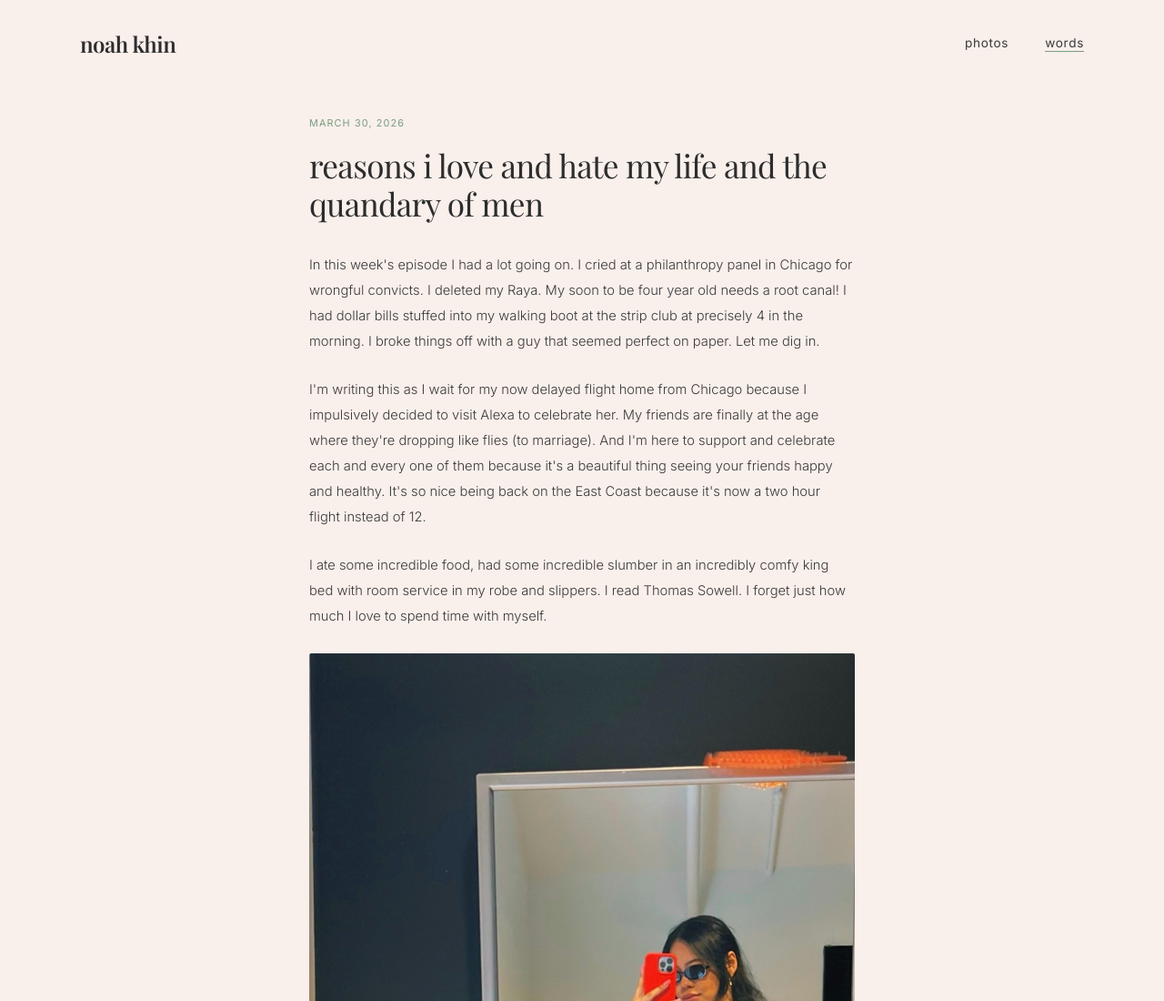
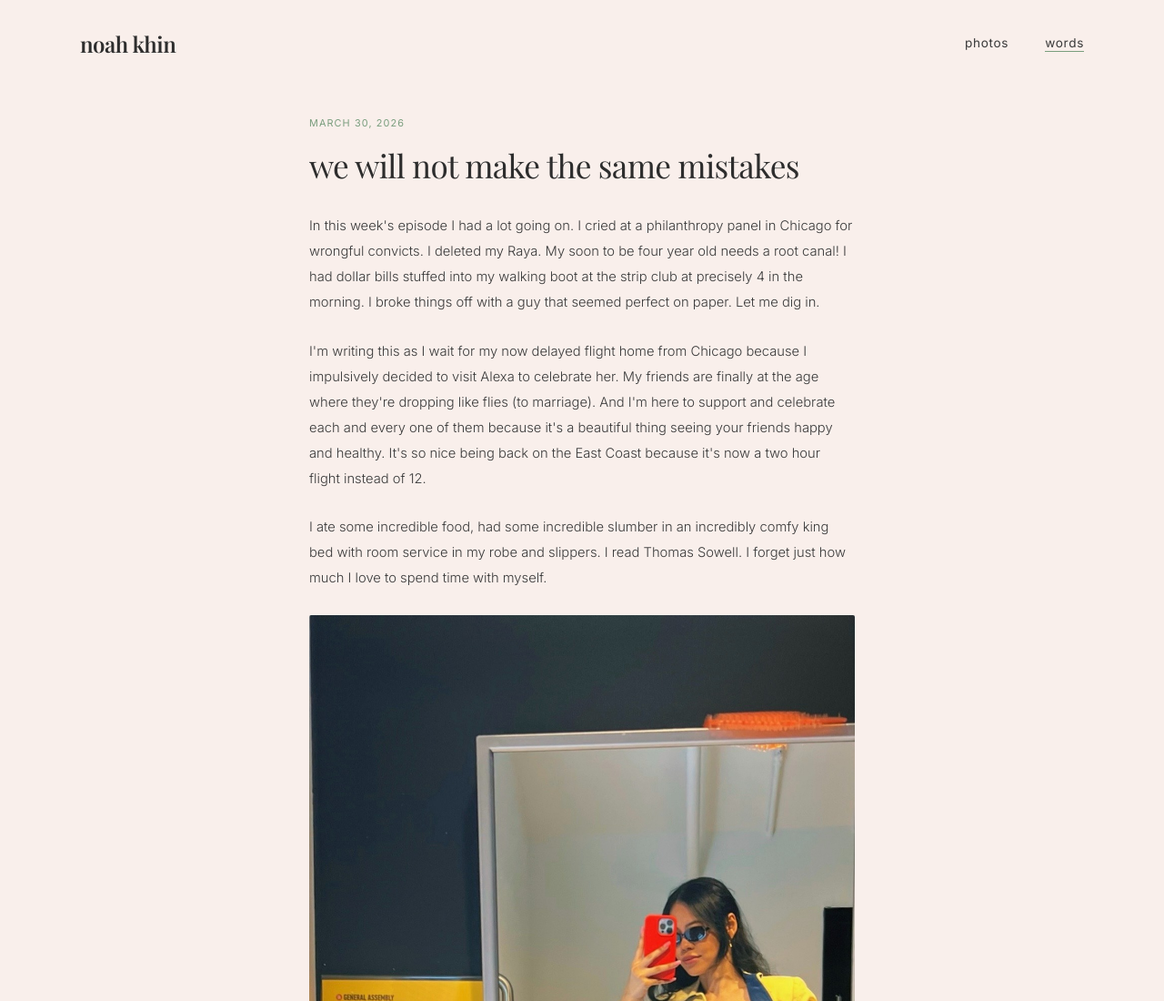
Before and after one commit to khinsein0112/khinsein0112.github.io, a plain HTML site: page posts/words/reasons-i-love-and-hate-my-life.html in a window 1280 px wide. Shown: the top 1100 px of the page at 91% size. Drawn offline with nearby package versions, Linux system fonts and the light colour scheme; a web font is replaced by a local one.

Commit message:
Update reasons-i-love-and-hate-my-life.html

```diff
--- a/posts/words/reasons-i-love-and-hate-my-life.html
+++ b/posts/words/reasons-i-love-and-hate-my-life.html
@@ -15,7 +15,7 @@
 <nav><a href="../../index.html" class="site-name">noah khin</a><div class="nav-links"><a href="../../photos.html">photos</a><a href="../../words.html" class="active">words</a></div></nav>
 <article class="post-page">
 <p class="date">March 30, 2026</p>
-<h1>reasons i love and hate my life and the quandary of men</h1>
+<h1>we will not make the same mistakes </h1>
 <div class="post-body">
 <p>In this week's episode I had a lot going on. I cried at a philanthropy panel in Chicago for wrongful convicts. I deleted my Raya. My soon to be four year old needs a root canal! I had dollar bills stuffed into my walking boot at the strip club at precisely 4 in the morning. I broke things off with a guy that seemed perfect on paper. Let me dig in.</p>
 
```
